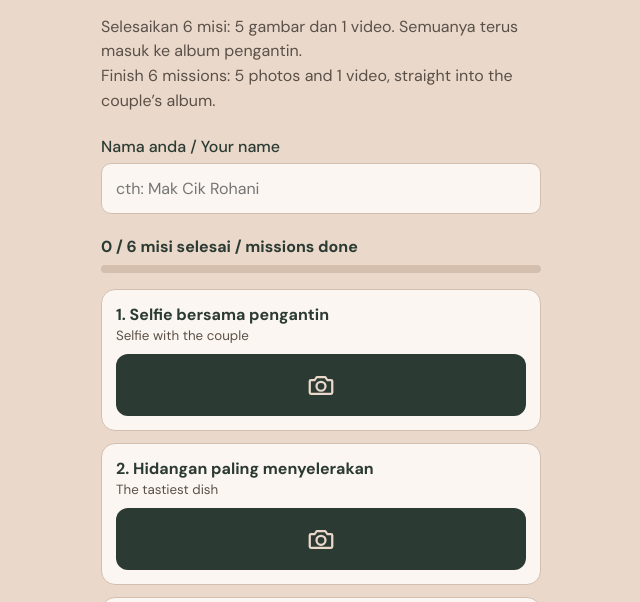
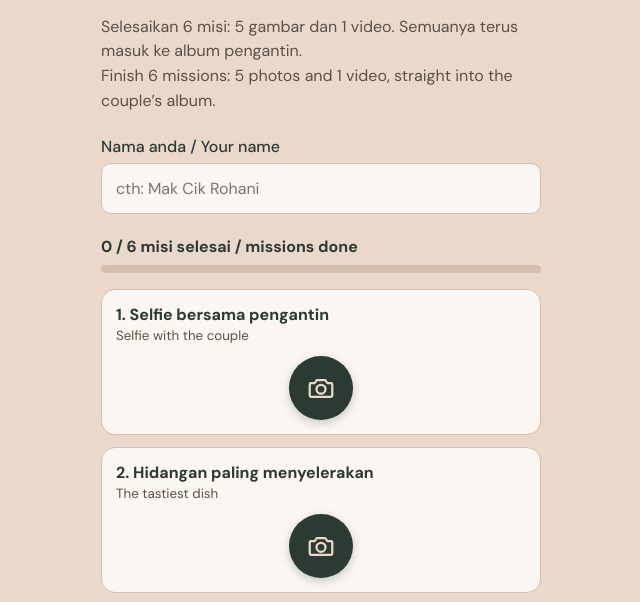
Before and after one commit to iefanteachz/weddingscanme, a website built with Vite: page index.html in a window 1280 px wide. Both pictures are taken after a click on the button "Mula / Start". Shown: the part 119-721 px from the top of the page, without its empty margins (319-959 px from the left). Built offline with nearby package versions, Linux system fonts and the light colour scheme; no server answers.

Commit message:
tukar nude

```diff
--- a/index.html
+++ b/index.html
@@ -62,7 +62,7 @@ body.locked main{display:none}
 #intro button{flex:none;width:100%;max-width:320px;padding:16px}
 @keyframes rise{from{opacity:0;transform:translateY(14px)}to{opacity:1;transform:none}}
 @media (prefers-reduced-motion:reduce){*{animation-duration:.01ms!important;transition-duration:.01ms!important}}
-.iconbtn{display:flex;align-items:center;justify-content:center;padding:16px}
+.iconbtn{flex:none;display:flex;align-items:center;justify-content:center;width:64px;height:64px;padding:0;border-radius:50%;margin:2px auto 0;box-shadow:0 3px 10px rgba(43,58,50,.25)}
 </style>
 </head>
 <body class="locked">
```
